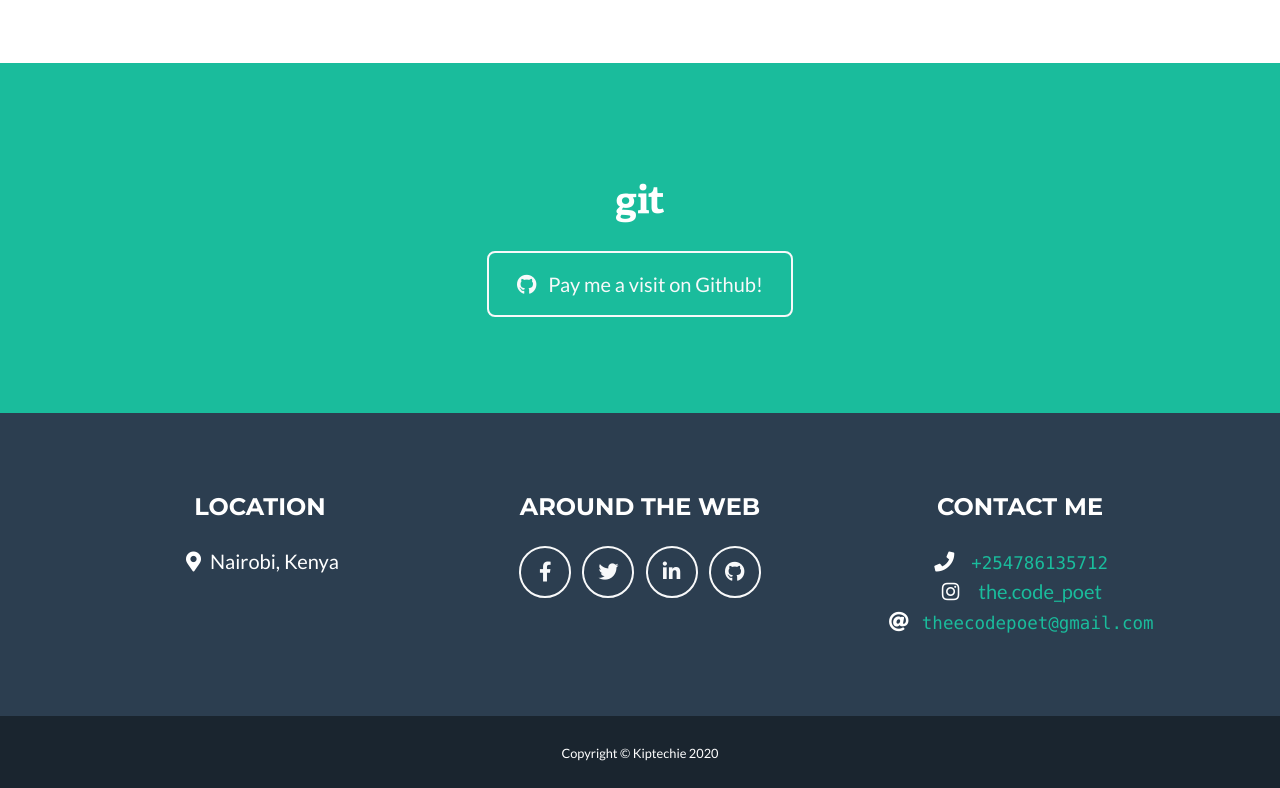
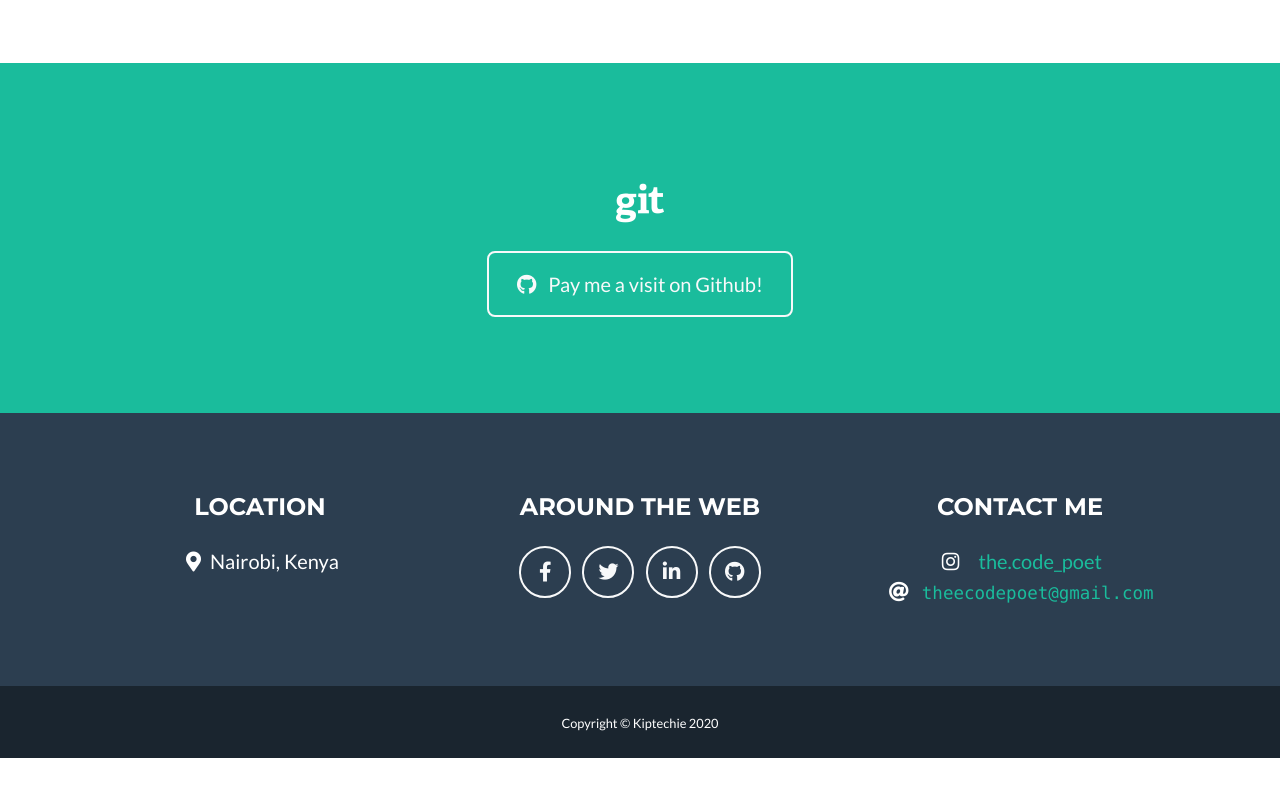
Before and after one commit to kiptechie/codepoet-portfolio, a website with bundled scripts: page index.html in a window 1280 px wide. Shown: the part 1967-2755 px from the top of the page. After the commit the page ends 2725 px from the top, so only its background shows below. Built offline with nearby package versions, Linux system fonts and the light colour scheme.

Commit message:
Few Changes

```diff
--- a/index.html
+++ b/index.html
@@ -239,7 +239,6 @@
         <!-- Footer About Text -->
         <div class="col-lg-4">
           <h4 class="text-uppercase mb-4">Contact Me</h4>
-          <p class="lead mb-0"><i class="fas fa-fw fa-phone"></i>&nbsp;<code>  <a href = "tel: +254786135712">+254786135712</a></code>
           <p class="lead mb-0"><i class="fab fa-fw fa-instagram"></i>&nbsp; &nbsp;<a href="https://www.instagram.com/the.code_poet/" target="_blank"> the.code_poet</a></p>
           <p class="lead mb-0"><i class="fas fa-fw fa-at"></i><code> <a href = "mailto: theecodepoet@gmail.com">theecodepoet@gmail.com</a></code>
         </div>
```
